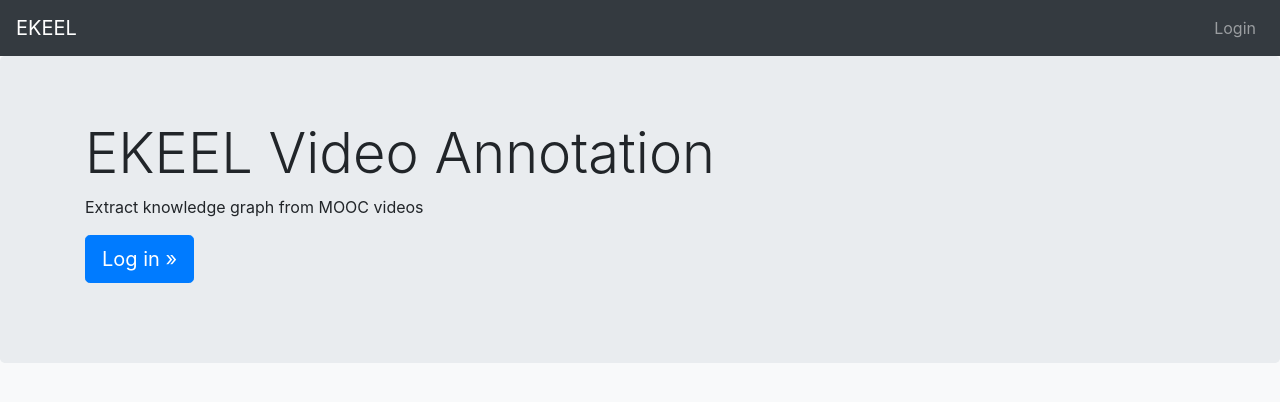
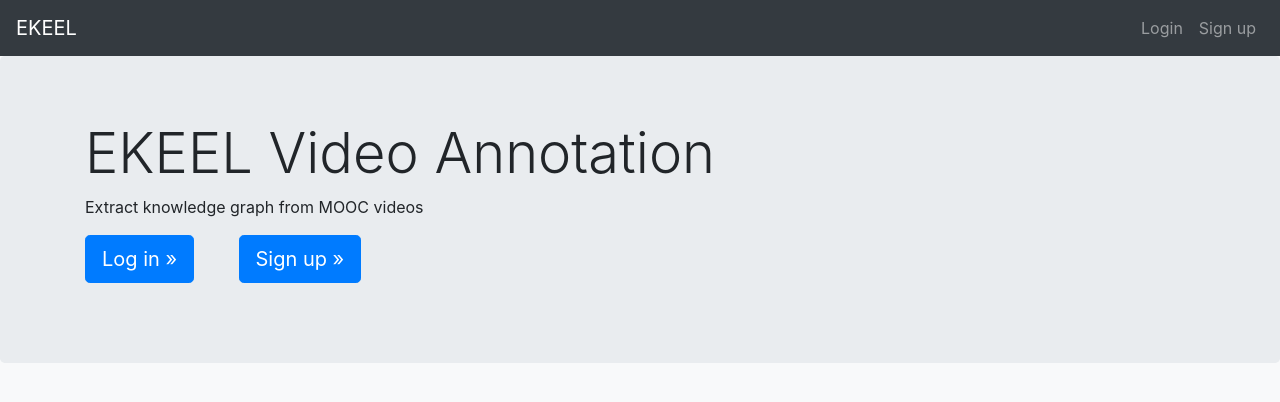
Before and after one commit to gaggioaxel/ekeel, a Flask app: page / in a window 1280 px wide. Shown: the top 402 px of the page. Run offline with Flask 2, Linux system fonts and the light colour scheme; parts of the project's set-up code (start-up, migrations or seed data) failed here and were passed over; some libraries are stand-ins or nearby versions.

Commit message:
fix bug double registration and frontend added sign up

```diff
--- a/EVA_apps/EKEELVideoAnnotation/db_mongo.py
+++ b/EVA_apps/EKEELVideoAnnotation/db_mongo.py
@@ -17,6 +17,9 @@ def string_to_seconds(str):
     seconds = int(s[2]) + int(s[1]) * 60 + int(s[0]) * 60 * 60
 
     return seconds
+
+def get_emails_registered():
+    return [user['email'] for user in users.find({}, {"email": 1, "_id": 0})]
 
 
 def reset_password(email, password):
--- a/EVA_apps/EKEELVideoAnnotation/templates/index.html
+++ b/EVA_apps/EKEELVideoAnnotation/templates/index.html
@@ -26,7 +26,10 @@
         {% if current_user.is_authenticated %}
           <p><a class="btn btn-primary btn-lg" href="{{ url_for('video_selection') }}" role="button">Start Annotate »</a></p>
         {% else %}
-           <p><a class="btn btn-primary btn-lg" href="{{ url_for('login') }}" role="button">Log in »</a></p>
+           <p style="display:flex; gap:4%;">
+            <a class="btn btn-primary btn-lg" href="{{ url_for('login') }}" role="button">Log in »</a>
+            <a class="btn btn-primary btn-lg" href="{{ url_for('register') }}" role="button">Sign up »</a>
+          </p>
         {% endif %}
     </div>
   </div>
--- a/EVA_apps/EKEELVideoAnnotation/templates/layout.html
+++ b/EVA_apps/EKEELVideoAnnotation/templates/layout.html
@@ -63,6 +63,9 @@
           <li class="nav-item {{ 'active' if active_page == 'login' }}">
             <a class="nav-link" href="{{ url_for('login') }}">Login</a>
           </li>
+          <li class="nav-item {{ 'active' if active_page == 'login' }}">
+            <a class="nav-link" href="{{ url_for('register') }}">Sign up</a>
+          </li>
        </ul>
 
         {% endif %}
```
Also changed, not shown: EVA_apps/EKEELVideoAnnotation/forms.py (+4 -4 lines).
